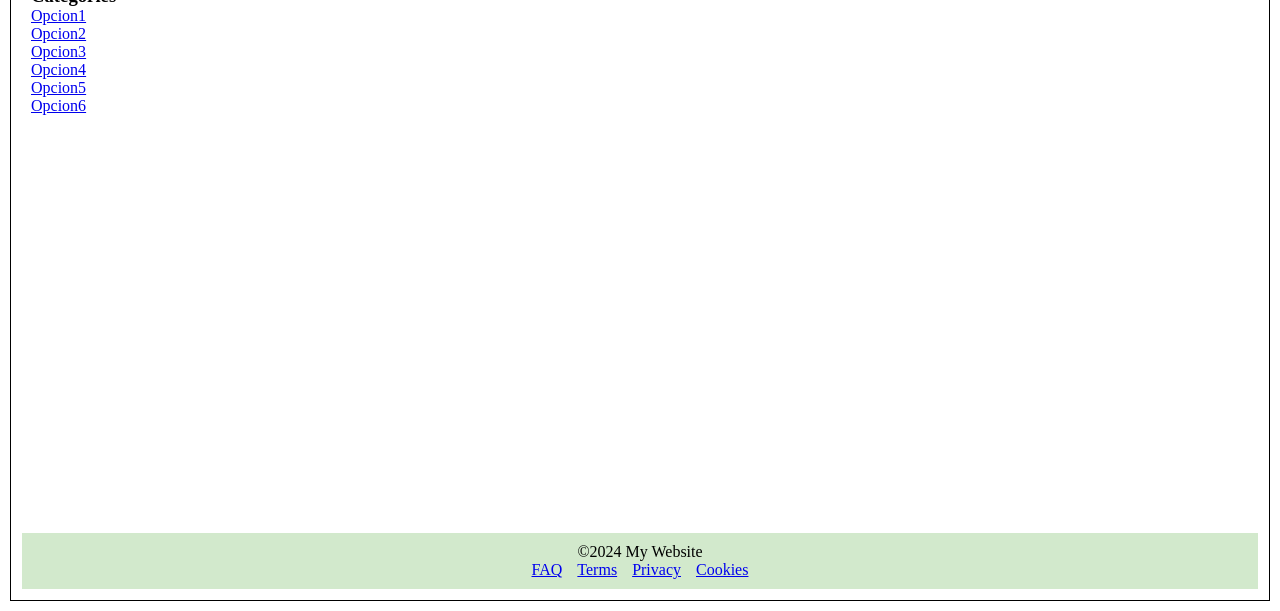
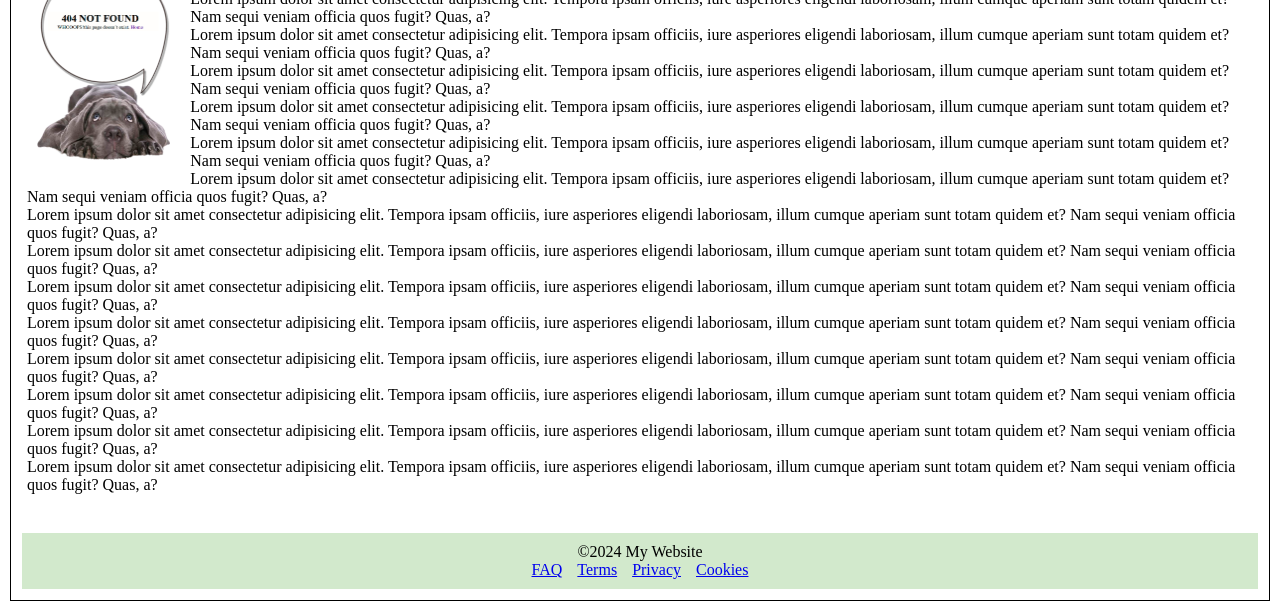
Before and after one commit to NelsonLlanes/flexbox-layouts, a plain HTML site: page pages/secondlayout.html in a window 1280 px wide. Shown: the part 189-800 px from the top of the page. Drawn offline with Linux system fonts and the light colour scheme.

Commit message:
finish 2nd layout

```diff
--- a/main.css
+++ b/main.css
@@ -40,9 +40,24 @@ header nav ul{
 
 /* main */
 main{
-    /* height: 75vh; */
-    padding: 10px;
-    margin-top: 106px;
+    padding: 10px 5px;
+    position: fixed;
+    top: 96px;
+    bottom: 96px;
+    left: 22px;
+    right: 22px;
+    /* margin-top: 96px;
+    margin-bottom: 96px;
+    height: 80vh; */
+    overflow: scroll;
+}
+
+main img{
+    float: left;
+    margin: 10px;
+    margin-right: 20px;
+    height: 200px;
+    width: auto;
 }
 
 
--- a/pages/secondlayout.html
+++ b/pages/secondlayout.html
@@ -18,9 +18,9 @@
             <ul>
                 <li><a href="../index.html">1st layout</a></li>
                 <li><a href="#">2nd Layout</a></li>
-                <li><a href="./pages/thirdlayout.html">3rd Layout</a></li>
-                <li><a href="./pages/forthlayout.html">4th Layout</a></li>
-                <li><a href="./pages/fifthlayout.html">5th Layout</a></li>
+                <li><a href="../pages/thirdlayout.html">3rd Layout</a></li>
+                <li><a href="../pages/forthlayout.html">4th Layout</a></li>
+                <li><a href="../pages/fifthlayout.html">5th Layout</a></li>
             </ul>
         </nav>
 
@@ -28,18 +28,22 @@
 
     <main>
         <h1 style="text-align: center;">Home Page</h1>
-
-        <nav aria-label="">
-            <h3>Categories</h3>
-            <ul>
-                <li><a href="#">Opcion1</a></li>
-                <li><a href="#">Opcion2</a></li>
-                <li><a href="#">Opcion3</a></li>
-                <li><a href="#">Opcion4</a></li>
-                <li><a href="#">Opcion5</a></li>
-                <li><a href="#">Opcion6</a></li>
-            </ul>
-        </nav>
+        <img src="../assets/img/perrito triste.png" alt="perro sad">
+        <p>Lorem ipsum dolor sit amet consectetur adipisicing elit. Tempora ipsam officiis, iure asperiores eligendi laboriosam, illum cumque aperiam sunt totam quidem et? Nam sequi veniam officia quos fugit? Quas, a?</p>
+        <p>Lorem ipsum dolor sit amet consectetur adipisicing elit. Tempora ipsam officiis, iure asperiores eligendi laboriosam, illum cumque aperiam sunt totam quidem et? Nam sequi veniam officia quos fugit? Quas, a?</p>
+        <p>Lorem ipsum dolor sit amet consectetur adipisicing elit. Tempora ipsam officiis, iure asperiores eligendi laboriosam, illum cumque aperiam sunt totam quidem et? Nam sequi veniam officia quos fugit? Quas, a?</p>
+        <p>Lorem ipsum dolor sit amet consectetur adipisicing elit. Tempora ipsam officiis, iure asperiores eligendi laboriosam, illum cumque aperiam sunt totam quidem et? Nam sequi veniam officia quos fugit? Quas, a?</p>
+        <p>Lorem ipsum dolor sit amet consectetur adipisicing elit. Tempora ipsam officiis, iure asperiores eligendi laboriosam, illum cumque aperiam sunt totam quidem et? Nam sequi veniam officia quos fugit? Quas, a?</p>
+        <p>Lorem ipsum dolor sit amet consectetur adipisicing elit. Tempora ipsam officiis, iure asperiores eligendi laboriosam, illum cumque aperiam sunt totam quidem et? Nam sequi veniam officia quos fugit? Quas, a?</p>
+        <p>Lorem ipsum dolor sit amet consectetur adipisicing elit. Tempora ipsam officiis, iure asperiores eligendi laboriosam, illum cumque aperiam sunt totam quidem et? Nam sequi veniam officia quos fugit? Quas, a?</p>
+        <p>Lorem ipsum dolor sit amet consectetur adipisicing elit. Tempora ipsam officiis, iure asperiores eligendi laboriosam, illum cumque aperiam sunt totam quidem et? Nam sequi veniam officia quos fugit? Quas, a?</p>
+        <p>Lorem ipsum dolor sit amet consectetur adipisicing elit. Tempora ipsam officiis, iure asperiores eligendi laboriosam, illum cumque aperiam sunt totam quidem et? Nam sequi veniam officia quos fugit? Quas, a?</p>
+        <p>Lorem ipsum dolor sit amet consectetur adipisicing elit. Tempora ipsam officiis, iure asperiores eligendi laboriosam, illum cumque aperiam sunt totam quidem et? Nam sequi veniam officia quos fugit? Quas, a?</p>
+        <p>Lorem ipsum dolor sit amet consectetur adipisicing elit. Tempora ipsam officiis, iure asperiores eligendi laboriosam, illum cumque aperiam sunt totam quidem et? Nam sequi veniam officia quos fugit? Quas, a?</p>
+        <p>Lorem ipsum dolor sit amet consectetur adipisicing elit. Tempora ipsam officiis, iure asperiores eligendi laboriosam, illum cumque aperiam sunt totam quidem et? Nam sequi veniam officia quos fugit? Quas, a?</p>
+        <p>Lorem ipsum dolor sit amet consectetur adipisicing elit. Tempora ipsam officiis, iure asperiores eligendi laboriosam, illum cumque aperiam sunt totam quidem et? Nam sequi veniam officia quos fugit? Quas, a?</p>
+        <p>Lorem ipsum dolor sit amet consectetur adipisicing elit. Tempora ipsam officiis, iure asperiores eligendi laboriosam, illum cumque aperiam sunt totam quidem et? Nam sequi veniam officia quos fugit? Quas, a?</p>
+        <p>Lorem ipsum dolor sit amet consectetur adipisicing elit. Tempora ipsam officiis, iure asperiores eligendi laboriosam, illum cumque aperiam sunt totam quidem et? Nam sequi veniam officia quos fugit? Quas, a?</p>
     </main>
 
     <footer>
```
Also changed, not shown: pages/thirdlayout.html (+61 -0 lines).
